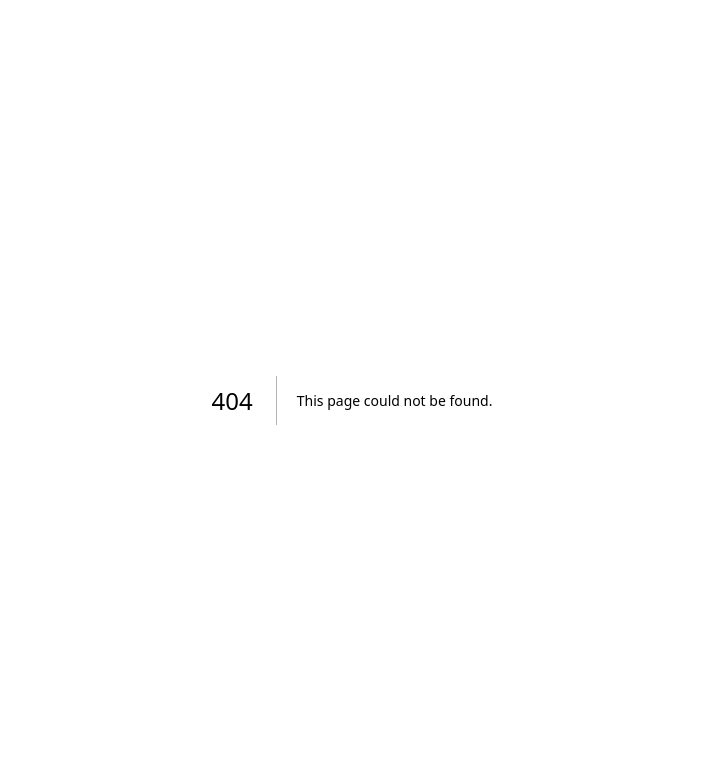
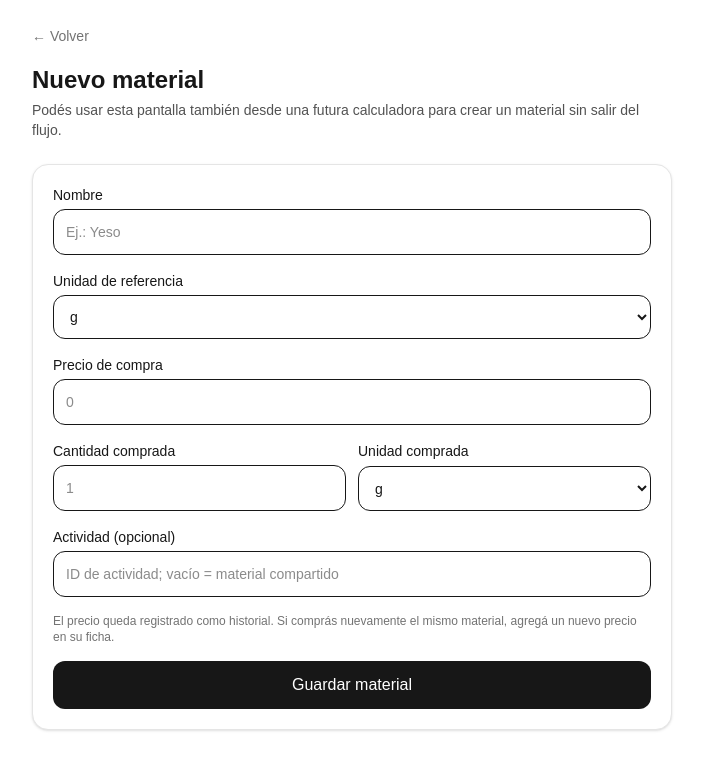
Before and after one commit to BrendaAguero/Calculadora, a Next.js app: page /materials/new in a window 1280 px wide. Before the commit this address had no page. Shown: the top 770 px of the page, without its empty margins (288-991 px from the left). Built offline with nearby package versions, Linux system fonts and the light colour scheme.

Commit message:
Etapa 6: creación rápida y alta de materiales

```diff
--- /dev/null
+++ b/app/materials/new/page.tsx
@@ -0,0 +1,32 @@
+import Link from 'next/link';
+import { createMaterial } from '../actions';
+
+const units = ['g', 'kg', 'ml', 'l', 'unidad'];
+
+export default async function NewMaterialPage({ searchParams }: { searchParams: Promise<{ returnTo?: string }> }) {
+  const params = await searchParams;
+  const returnTo = params.returnTo || '/materials';
+
+  return (
+    <main className="mx-auto flex min-h-screen w-full max-w-2xl flex-col gap-6 px-4 py-6">
+      <header>
+        <Link href={returnTo} className="text-sm text-neutral-500">← Volver</Link>
+        <h1 className="mt-4 text-2xl font-semibold">Nuevo material</h1>
+        <p className="mt-1 text-sm text-neutral-600 dark:text-neutral-400">Podés usar esta pantalla también desde una futura calculadora para crear un material sin salir del flujo.</p>
+      </header>
+
+      <form action={createMaterial} className="grid gap-4 rounded-2xl border border-neutral-200 bg-white p-5 shadow-sm dark:border-neutral-800 dark:bg-neutral-900">
+        <label className="grid gap-1 text-sm font-medium">Nombre<input name="name" required placeholder="Ej.: Yeso" className="rounded-xl border p-3 font-normal" /></label>
+        <label className="grid gap-1 text-sm font-medium">Unidad de referencia<select name="default_unit" defaultValue="g" className="rounded-xl border p-3 font-normal">{units.map(unit => <option key={unit}>{unit}</option>)}</select></label>
+        <label className="grid gap-1 text-sm font-medium">Precio de compra<input name="purchase_price" inputMode="decimal" required placeholder="0" className="rounded-xl border p-3 font-normal" /></label>
+        <div className="grid grid-cols-2 gap-3">
+          <label className="grid gap-1 text-sm font-medium">Cantidad comprada<input name="purchase_quantity" inputMode="decimal" required placeholder="1" className="rounded-xl border p-3 font-normal" /></label>
+          <label className="grid gap-1 text-sm font-medium">Unidad comprada<select name="purchase_unit" defaultValue="g" className="rounded-xl border p-3 font-normal">{units.map(unit => <option key={unit}>{unit}</option>)}</select></label>
+        </div>
+        <label className="grid gap-1 text-sm font-medium">Actividad (opcional)<input name="activity_id" placeholder="ID de actividad; vacío = material compartido" className="rounded-xl border p-3 font-normal" /></label>
+        <p className="text-xs text-neutral-500">El precio queda registrado como historial. Si comprás nuevamente el mismo material, agregá un nuevo precio en su ficha.</p>
+        <button className="rounded-xl bg-neutral-900 px-4 py-3 font-medium text-white">Guardar material</button>
+      </form>
+    </main>
+  );
+}
```
